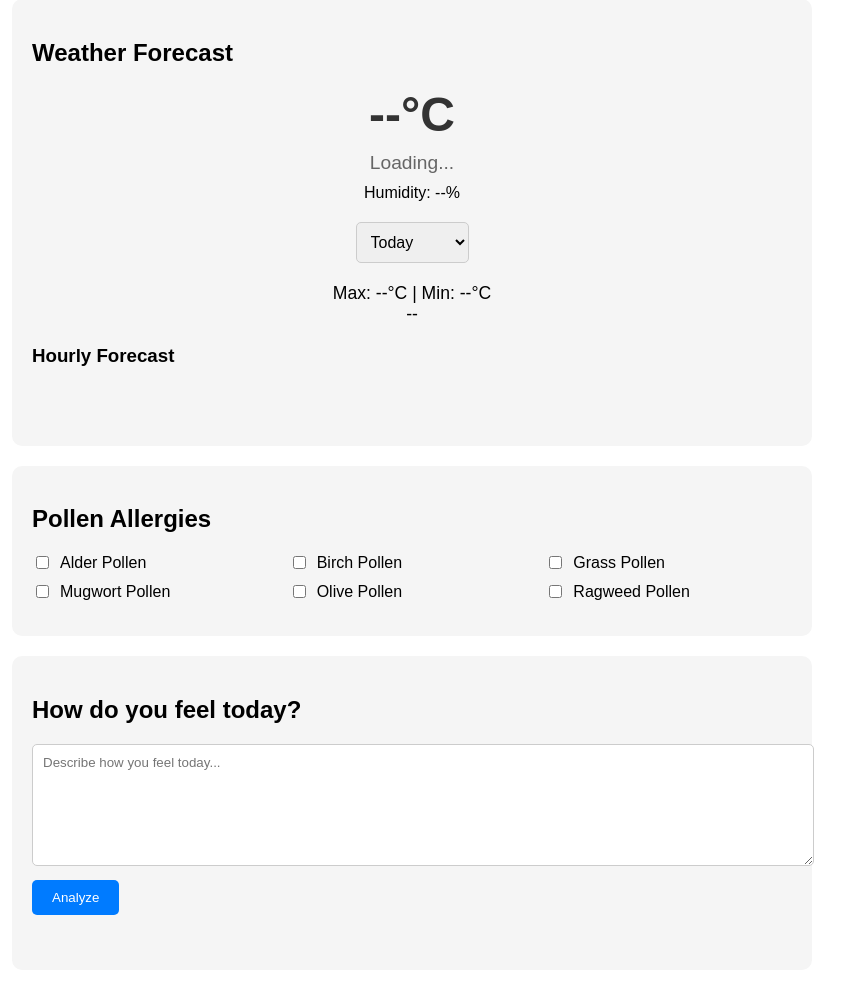
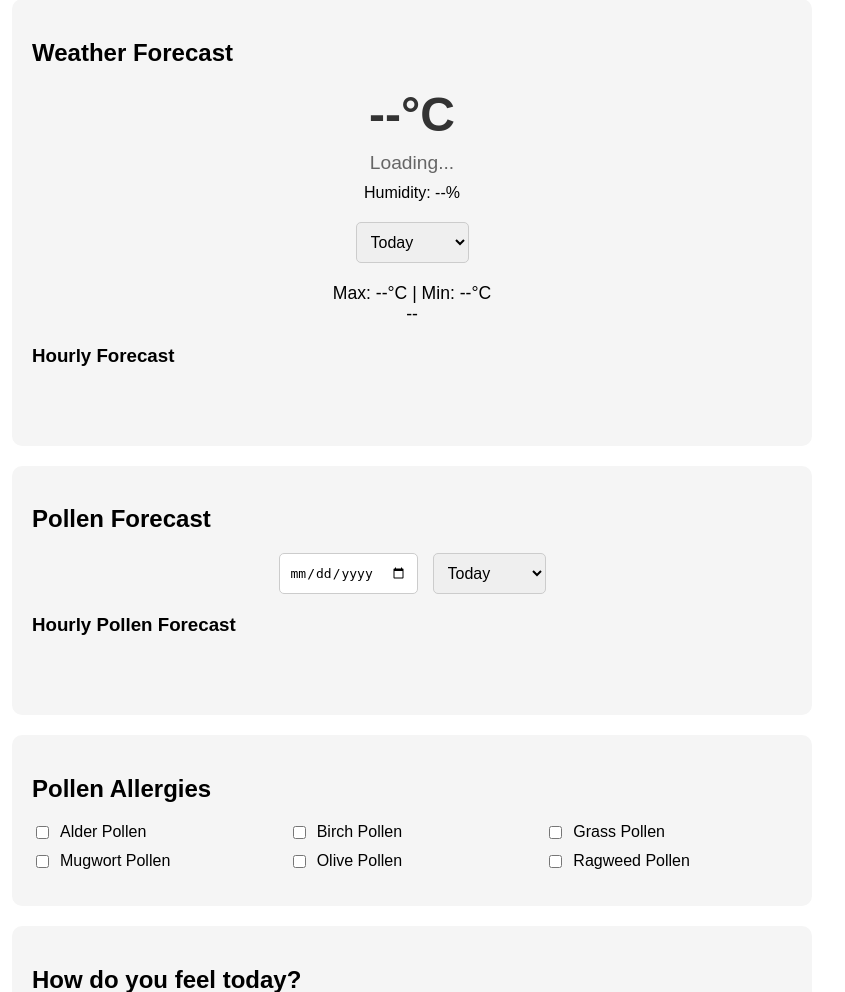
Before and after one commit to mihail-pop/airsense, a Django app: page / in a window 1280 px wide. Shown: the part 147-1139 px from the top of the page, without its empty margins (228-1073 px from the left). Before the commit the page ends 1062 px from the top, so only its background shows below. Run offline with Django 5.2, Linux system fonts and the light colour scheme; data that the repository does not hold is empty.

Commit message:
feat: Rework pollen section to be a multi-day forecast with historical data
This commit transforms the static "Current Pollen Levels" section into a dynamic, feature-rich Pollen Forecast and Historical Data system.

### Key Changes:

1. Data and Backend Rework:
- Pollen Forecast Endpoint: Updated API calls in views.py to fetch a 7-day hourly pollen forecast instead of a single-value "current" reading.
- Historical Data Support: Modified get_pollen_data in views.py to handle an optional date parameter, allowing it to fetch historical pollen data using start_date and end_date API parameters.
- API Endpoint Fix: Added the missing /api/pollen/ endpoint to urls.py to resolve 404 errors when fetching data from the frontend.

2. Frontend Feature Implementation:
- Forecast View: Replaced the simple current level display with a forecast section that includes a day selector (Today to Day 7) and a container for hourly data boxes.
- Historical Date Selector: Added a simple calendar-style date input (<input type="date">) to the pollen controls, allowing users to view historical data from the last few months.
- Synchronization Logic: Implemented bidirectional synchronization in home.js:
    - Selecting a date on the calendar fetches historical data and resets the day selector to "Today".
    - Changing the day selector updates the calendar to the corresponding date and fetches the forecast/current day data.
- Hourly Display: The updateHourlyPollen function now displays 24 hourly boxes for the selected day, each showing the levels for all six pollen types (Alder, Birch, Grass, Mugwort, Olive, Ragweed) in a compact format.

3. Styling and Cleanup:
- New CSS: Added extensive CSS in home.css for styling the pollen controls, day selector, and the horizontally scrolling hourly forecast boxes.
- Code Refinement: Fixed a critical bug in home.js where Django template variables were incorrectly accessed in a JavaScript function.

```diff
--- a/core/static/core/css/home.css
+++ b/core/static/core/css/home.css
@@ -5,11 +5,59 @@
     font-family: Arial, sans-serif;
 }
 
-.weather-section {
+.weather-section, .pollen-forecast-section {
     background: #f5f5f5;
     padding: 20px;
     border-radius: 10px;
     margin: 20px 0;
+}
+
+.pollen-controls {
+    display: flex;
+    justify-content: center;
+    gap: 15px;
+    margin: 20px 0;
+}
+
+#pollenDateSelect, #pollenDaySelect {
+    padding: 10px;
+    font-size: 1em;
+    border-radius: 5px;
+    border: 1px solid #ccc;
+}
+
+.hourly-pollen {
+    margin: 20px 0;
+}
+
+#pollen-hourly-container {
+    display: flex;
+    overflow-x: auto;
+    gap: 10px;
+    padding: 10px 0;
+}
+
+.pollen-hour-item {
+    min-width: 120px;
+    text-align: center;
+    padding: 10px;
+    background: white;
+    border-radius: 5px;
+    border: 1px solid #ddd;
+}
+
+.pollen-hour-time {
+    font-weight: bold;
+    margin-bottom: 8px;
+}
+
+.pollen-levels-small {
+    font-size: 0.8em;
+    line-height: 1.2;
+}
+
+.pollen-levels-small div {
+    margin: 2px 0;
 }
 
 .current-weather {
--- a/core/static/core/js/home.js
+++ b/core/static/core/js/home.js
@@ -66,6 +66,69 @@ function updateHourlyWeather(dayIndex) {
     }
 }
 
+let currentPollenData = pollenData;
+
+function updateHourlyPollen(dayIndex, data = currentPollenData) {
+    if (!data.hourly) return;
+
+    const container = document.getElementById('pollen-hourly-container');
+    container.innerHTML = '';
+
+    const startHour = dayIndex * 24;
+    const endHour = startHour + 24;
+
+    for (let i = startHour; i < endHour && i < data.hourly.time.length; i++) {
+        const time = new Date(data.hourly.time[i]);
+        const hour = time.getHours();
+
+        const hourItem = document.createElement('div');
+        hourItem.className = 'pollen-hour-item';
+        hourItem.innerHTML = `
+            <div class="pollen-hour-time">${hour}:00</div>
+            <div class="pollen-levels-small">
+                <div>A: ${data.hourly.alder_pollen[i] || 0}</div>
+                <div>B: ${data.hourly.birch_pollen[i] || 0}</div>
+                <div>G: ${data.hourly.grass_pollen[i] || 0}</div>
+                <div>M: ${data.hourly.mugwort_pollen[i] || 0}</div>
+                <div>O: ${data.hourly.olive_pollen[i] || 0}</div>
+                <div>R: ${data.hourly.ragweed_pollen[i] || 0}</div>
+            </div>
+        `;
+        container.appendChild(hourItem);
+    }
+}
+
+function fetchPollenForDate(date) {
+    const url = `/api/pollen/?date=${date}`;
+
+    fetch(url)
+        .then(response => response.json())
+        .then(data => {
+            if (!data.error) {
+                currentPollenData = data;
+                updateHourlyPollen(0);
+                document.getElementById('pollenDaySelect').value = '0';
+            }
+        })
+        .catch(error => console.error('Error fetching pollen data:', error));
+}
+
+function updateDateFromDaySelector(dayIndex) {
+    const today = new Date();
+    const targetDate = new Date(today);
+    targetDate.setDate(today.getDate() + dayIndex);
+
+    const dateString = targetDate.toISOString().split('T')[0];
+    document.getElementById('pollenDateSelect').value = dateString;
+
+    if (dayIndex === 0) {
+        currentPollenData = pollenData;
+        updateHourlyPollen(0);
+    } else {
+        fetchPollenForDate(dateString);
+    }
+}
+
 document.addEventListener('DOMContentLoaded', function() {
     if (weatherData) {
         updateCurrentWeather();
@@ -73,10 +136,27 @@ document.addEventListener('DOMContentLoaded', function() {
         updateHourlyWeather(0);
     }
 
+    if (pollenData) {
+        updateHourlyPollen(0);
+    }
+
     document.getElementById('daySelect').addEventListener('change', function() {
         const dayIndex = parseInt(this.value);
         updateDailyWeather(dayIndex);
         updateHourlyWeather(dayIndex);
+    });
+
+    document.getElementById('pollenDaySelect').addEventListener('change', function() {
+        const dayIndex = parseInt(this.value);
+        updateDateFromDaySelector(dayIndex);
+    });
+
+    document.getElementById('pollenDateSelect').addEventListener('change', function() {
+        const selectedDate = this.value;
+        if (selectedDate) {
+            fetchPollenForDate(selectedDate);
+            document.getElementById('pollenDaySelect').value = '0';
+        }
     });
 
     document.getElementById('feelingForm').addEventListener('submit', function(e) {
--- a/core/templates/home.html
+++ b/core/templates/home.html
@@ -41,6 +41,28 @@
             </div>
         </div>
 
+        <div class="pollen-forecast-section">
+            <h2>Pollen Forecast</h2>
+
+            <div class="pollen-controls">
+                <input type="date" id="pollenDateSelect">
+                <select id="pollenDaySelect">
+                    <option value="0">Today</option>
+                    <option value="1">Tomorrow</option>
+                    <option value="2">Day 3</option>
+                    <option value="3">Day 4</option>
+                    <option value="4">Day 5</option>
+                    <option value="5">Day 6</option>
+                    <option value="6">Day 7</option>
+                </select>
+            </div>
+
+            <div class="hourly-pollen">
+                <h3>Hourly Pollen Forecast</h3>
+                <div id="pollen-hourly-container"></div>
+            </div>
+        </div>
+
         <div class="pollen-section">
             <h2>Pollen Allergies</h2>
             <form id="pollenForm">
@@ -68,6 +90,7 @@
 
     <script>
         const weatherData = {{ weather_data|safe }};
+        const pollenData = {{ pollen_data|safe }};
     </script>
     <script src="/static/core/js/home.js"></script>
 </body>
--- a/core/urls.py
+++ b/core/urls.py
@@ -4,5 +4,6 @@ from . import views
 urlpatterns = [
     path('', views.home, name='home'),
     path('api/weather/', views.get_weather_data, name='weather_data'),
+    path('api/pollen/', views.get_pollen_data, name='pollen_data'),
     path('api/sentiment/', views.analyze_sentiment, name='analyze_sentiment'),
 ]
--- a/core/views.py
+++ b/core/views.py
@@ -35,12 +35,43 @@ def home(request):
     except:
         weather_data = {}
 
+    # Get pollen data
+    pollen_url = f'https://air-quality-api.open-meteo.com/v1/air-quality?latitude={lat}&longitude={lon}&hourly=alder_pollen,birch_pollen,grass_pollen,mugwort_pollen,olive_pollen,ragweed_pollen&forecast_days=7'
+
+    try:
+        pollen_response = requests.get(pollen_url)
+        pollen_data = pollen_response.json()
+    except:
+        pollen_data = {}
+
     context = {
         'weather_data': json.dumps(weather_data),
+        'pollen_data': json.dumps(pollen_data),
         'lat': lat,
         'lon': lon
     }
     return render(request, 'home.html', context)
+
+def get_pollen_data(request):
+    lat = request.GET.get('lat')
+    lon = request.GET.get('lon')
+    date = request.GET.get('date')
+
+    if not lat or not lon:
+        ip = get_client_ip(request)
+        lat, lon = get_location_from_ip(ip)
+
+    if date:
+        pollen_url = f'https://air-quality-api.open-meteo.com/v1/air-quality?latitude={lat}&longitude={lon}&hourly=alder_pollen,birch_pollen,grass_pollen,mugwort_pollen,olive_pollen,ragweed_pollen&start_date={date}&end_date={date}'
+    else:
+        pollen_url = f'https://air-quality-api.open-meteo.com/v1/air-quality?latitude={lat}&longitude={lon}&hourly=alder_pollen,birch_pollen,grass_pollen,mugwort_pollen,olive_pollen,ragweed_pollen&forecast_days=7'
+
+    try:
+        response = requests.get(pollen_url)
+        data = response.json()
+        return JsonResponse(data)
+    except:
+        return JsonResponse({'error': 'Failed to fetch pollen data'})
 
 def get_weather_data(request):
     lat = request.GET.get('lat')
```
